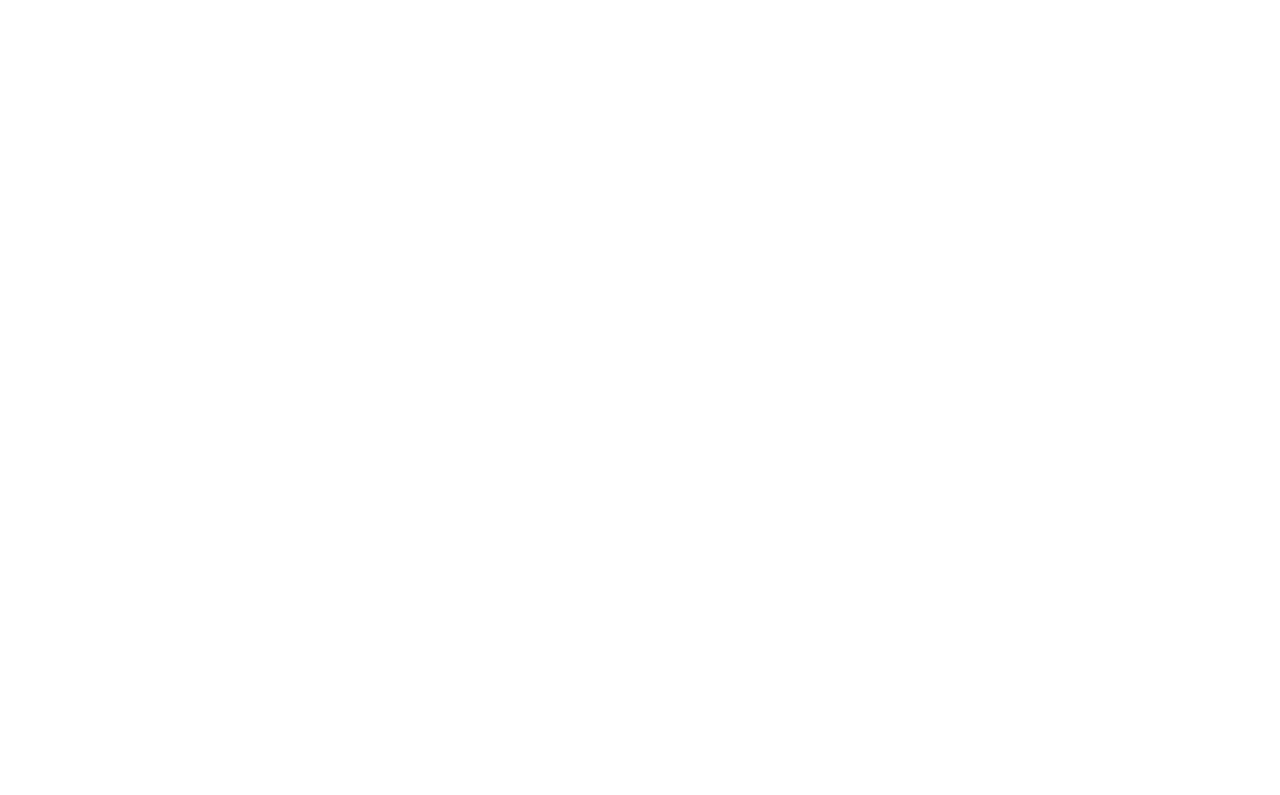
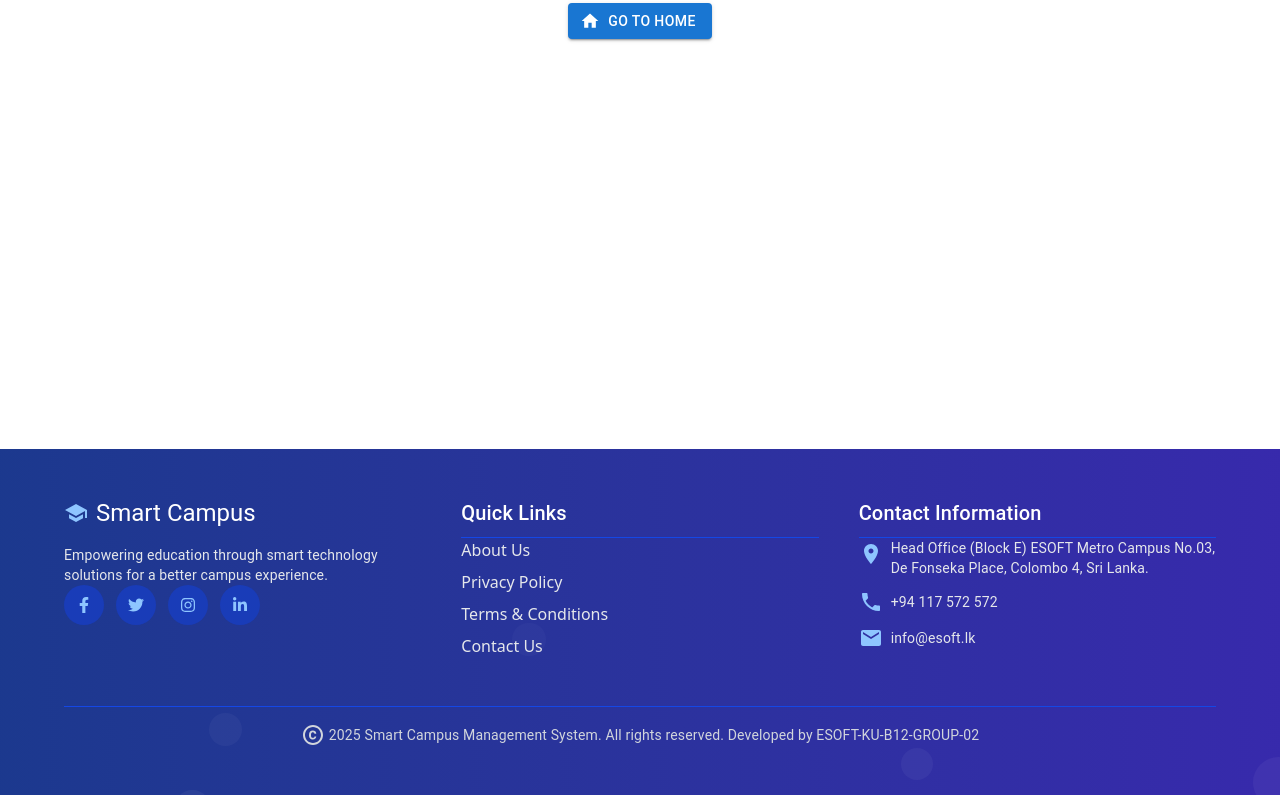
Before and after one commit to officialkasun/Smart-Campus-Management-System-ESOFT-KU-B12-GROUP-02_Frontend, a React (Vite) app in the folder v1/: page /privacy-policy in a window 1280 px wide. Before the commit this address had no page. Shown: the part 551-1346 px from the top of the page. Before the commit the page ends 832 px from the top, so only its background shows below. Built offline with nearby package versions, Linux system fonts and the light colour scheme.

Commit message:
Re-Designed Login Page, Navbar and created footer

```diff
--- a/v1/src/App.tsx
+++ b/v1/src/App.tsx
@@ -8,6 +8,7 @@
 import Navbar from './components/Navbar';
 import Login from './pages/Auth/Login';
 import Test from './pages/Test';
+import Footer from './components/Footer';
 
 function App() {
   return (
@@ -15,7 +16,7 @@
       <Navbar />
       <Container
 
-      className='mt-[100px]'
+      className='mt-[100px] mb-[100px] flex items-center justify-center'
       >
         <Routes>
           <Route path="/" element={<Home />} />
@@ -26,6 +27,8 @@
           <Route path="*" element={<Error404 />} />
         </Routes>
       </Container>
+
+      <Footer />
     </Router>
   );
 }
--- /dev/null
+++ b/v1/src/components/Footer.tsx
@@ -0,0 +1,169 @@
+import { useEffect } from 'react';
+import { Container, Typography, Box, Grid } from '@mui/material';
+import { FaFacebookF, FaTwitter, FaInstagram, FaLinkedinIn } from 'react-icons/fa';
+import {
+  School as SchoolIcon,
+  LocationOn,
+  Phone,
+  Email,
+  Copyright
+} from '@mui/icons-material';
+import { Link } from 'react-router-dom';
+
+const Footer = () => {
+  useEffect(() => {
+    // Bubble animation
+    const createBubble = () => {
+      const footer = document.querySelector('.footer-bubbles');
+      if (!footer) return;
+
+      const bubble = document.createElement('span');
+      const size = Math.random() * 60 + 20;
+      const position = Math.random() * 100;
+      const duration = Math.random() * 15 + 5;
+
+      bubble.style.width = `${size}px`;
+      bubble.style.height = `${size}px`;
+      bubble.style.left = `${position}%`;
+      bubble.style.animationDuration = `${duration}s`;
+
+      bubble.className = 'bg-white/10 absolute rounded-full pointer-events-none animate-bubble';
+      footer.appendChild(bubble);
+
+      setTimeout(() => {
+        bubble.remove();
+      }, duration * 1000);
+    };
+
+    const interval = setInterval(createBubble, 1000);
+    return () => clearInterval(interval);
+  }, []);
+
+  return (
+
+     <Box className="relative overflow-hidden bg-gradient-to-r from-blue-900 to-indigo-800 text-white mt-auto w-full">
+      <div className="footer-bubbles absolute inset-0 z-0 overflow-hidden"></div>
+      <Container className="relative z-10 py-12" maxWidth="lg">
+        <Grid container spacing={5} className="mb-10">
+          <Grid item xs={12} md={4}>
+            <Box className="flex items-center mb-4">
+              <SchoolIcon className="mr-2 text-3xl text-blue-300" />
+              <Typography variant="h5" className="font-bold">
+                Smart Campus
+              </Typography>
+            </Box>
+            <Typography variant="body2" className="mb-4 text-gray-200">
+              Empowering education through smart technology solutions for a better campus experience.
+            </Typography>
+            <Box className="flex space-x-3">
+              <Link to="#" className="p-2 bg-blue-800 hover:bg-blue-700 rounded-full transition-all duration-300 flex items-center justify-center w-10 h-10">
+                <FaFacebookF className="text-blue-300" />
+              </Link>
+              <Link to="#" className="p-2 bg-blue-800 hover:bg-blue-700 rounded-full transition-all duration-300 flex items-center justify-center w-10 h-10">
+                <FaTwitter className="text-blue-300" />
+              </Link>
+              <Link to="#" className="p-2 bg-blue-800 hover:bg-blue-700 rounded-full transition-all duration-300 flex items-center justify-center w-10 h-10">
+                <FaInstagram className="text-blue-300" />
+              </Link>
+              <Link to="#" className="p-2 bg-blue-800 hover:bg-blue-700 rounded-full transition-all duration-300 flex items-center justify-center w-10 h-10">
+                <FaLinkedinIn className="text-blue-300" />
+              </Link>
+            </Box>
+          </Grid>
+
+          <Grid item xs={12} md={4}>
+            <Typography variant="h6" className="font-bold mb-4 border-b border-blue-700 pb-2">
+              Quick Links
+            </Typography>
+            <Link to="/about" >
+              <span className="block mb-2 text-gray-200 hover:text-white hover:translate-x-1 transition-all duration-300">About Us</span>
+            </Link>
+            <Link to="/privacy-policy">
+            <span className="block mb-2 text-gray-200 hover:text-white hover:translate-x-1 transition-all duration-300"> Privacy Policy</span>
+
+            </Link>
+            <Link to="/terms">
+            <span className="block mb-2 text-gray-200 hover:text-white hover:translate-x-1 transition-all duration-300"> Terms & Conditions</span>
+
+            </Link>
+            <Link to="/contact" >
+            <span className="block mb-2 text-gray-200 hover:text-white hover:translate-x-1 transition-all duration-300">Contact Us</span>
+            </Link>
+
+          </Grid>
+
+          <Grid item xs={12} md={4}>
+            <Typography variant="h6" className="font-bold mb-4 border-b border-blue-700 pb-2">
+              Contact Information
+            </Typography>
+            <Box className="flex items-start mb-3">
+              <LocationOn className="mr-2 text-blue-300 mt-1" />
+              <Typography variant="body2" className="text-gray-200">
+                Head Office (Block E)
+                ESOFT Metro Campus No.03,
+                De Fonseka Place, Colombo 4, Sri Lanka.
+              </Typography>
+            </Box>
+            <Box className="flex items-center mb-3">
+              <Phone className="mr-2 text-blue-300" />
+              <Typography variant="body2" className="text-gray-200">
+              +94 117 572 572
+              </Typography>
+            </Box>
+            <Box className="flex items-center mb-3">
+              <Email className="mr-2 text-blue-300" />
+              <Typography variant="body2" className="text-gray-200">
+                info@esoft.lk
+              </Typography>
+            </Box>
+          </Grid>
+        </Grid>
+
+        <Box className="border-t border-blue-700 pt-4 mt-4 text-center">
+          <Typography variant="body2" className="flex justify-center items-center text-gray-300">
+            <Copyright className="mr-1 text-sm" />
+            {new Date().getFullYear()} Smart Campus Management System. All rights reserved. Developed by ESOFT-KU-B12-GROUP-02
+          </Typography>
+        </Box>
+      </Container>
+
+      <style>{`
+        @keyframes bubble {
+          0% {
+            bottom: -50px;
+            opacity: 0.5;
+          }
+          100% {
+            bottom: 100%;
+            opacity: 0;
+          }
+        }
+        .animate-bubble {
+          position: absolute;
+          animation-name: bubble;
+          animation-timing-function: linear;
+          animation-iteration-count: 1;
+        }
+
+        /* Footer always at bottom styles */
+        #__next, body, html {
+          height: 100%;
+          display: flex;
+          flex-direction: column;
+          min-height: 100vh;
+        }
+
+        main {
+          flex: 1 0 auto;
+        }
+
+        footer {
+          flex-shrink: 0;
+        }
+      `}</style>
+    </Box>
+
+  )
+}
+
+export default Footer
--- a/v1/src/pages/Public/Error404.tsx
+++ b/v1/src/pages/Public/Error404.tsx
@@ -5,7 +5,7 @@
 
 const Error404 = () => {
   return (
-    <Container className='flex items-center justify-center absolute top-16 left-0 right-0 bottom-0'>
+    <Container className='flex items-center justify-center  top-16 left-0 right-0 bottom-0'>
       <div className='w-full flex text-center items-center justify-center'>
         <Container
           component={motion.div}
--- a/v1/src/pages/Public/Home.tsx
+++ b/v1/src/pages/Public/Home.tsx
@@ -1,4 +1,4 @@
-import React from 'react'
+
 
 const Home = () => {
   return (
```
